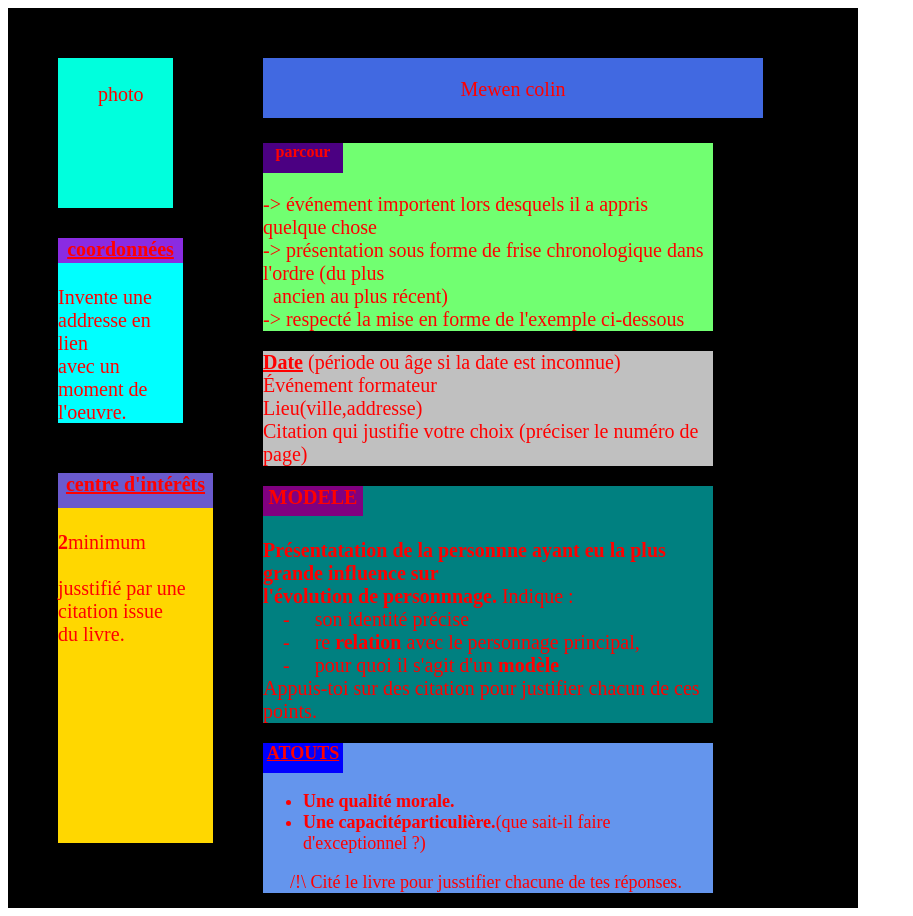
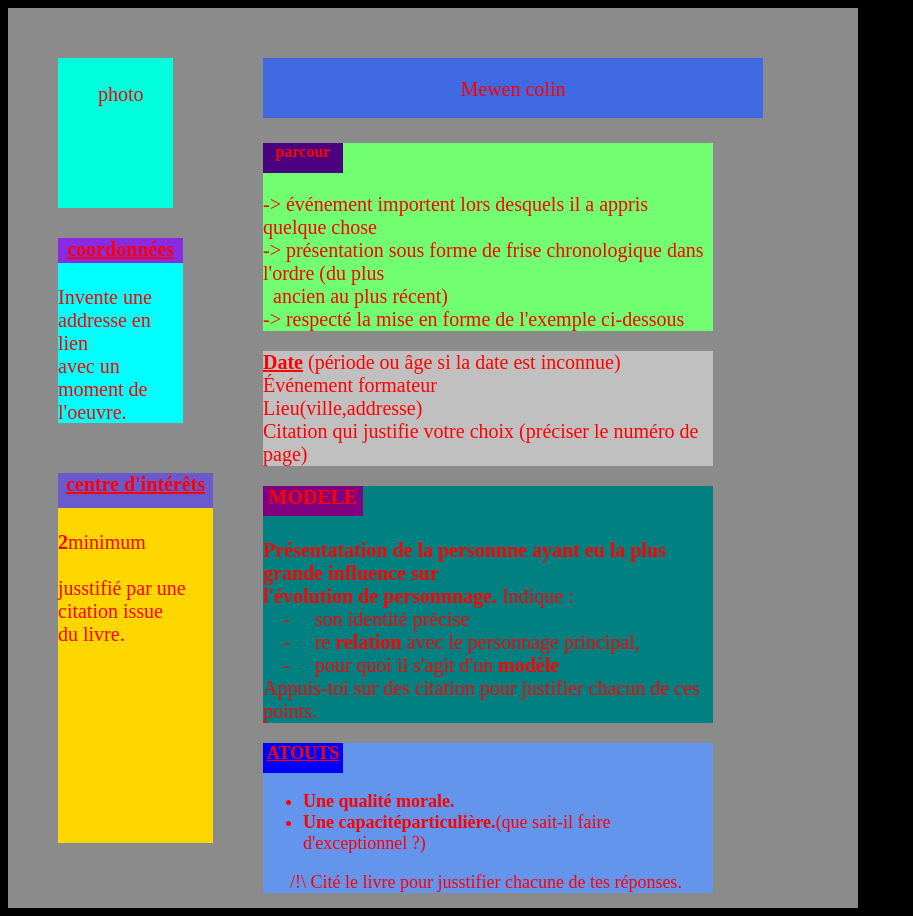
Before and after one commit to lasere77/exercise, a plain HTML site: page index.html in a window 1280 px wide. Shown: the whole page, without its empty margins (0-913 px from the left). Drawn offline with Linux system fonts and the light colour scheme.

Commit message:
Add files via upload

```diff
--- a/css/style.css
+++ b/css/style.css
@@ -1,11 +1,11 @@
 body{
-    background-color:#ffff;
+    background-color:rgb(0, 0, 0);
 }
 div.top{
     display: flex;
 }
 div.fonte{
-    background-color: black;
+    background-color: rgb(139, 139, 139);
     width: 850px;
     height: 900px;
 }
```
